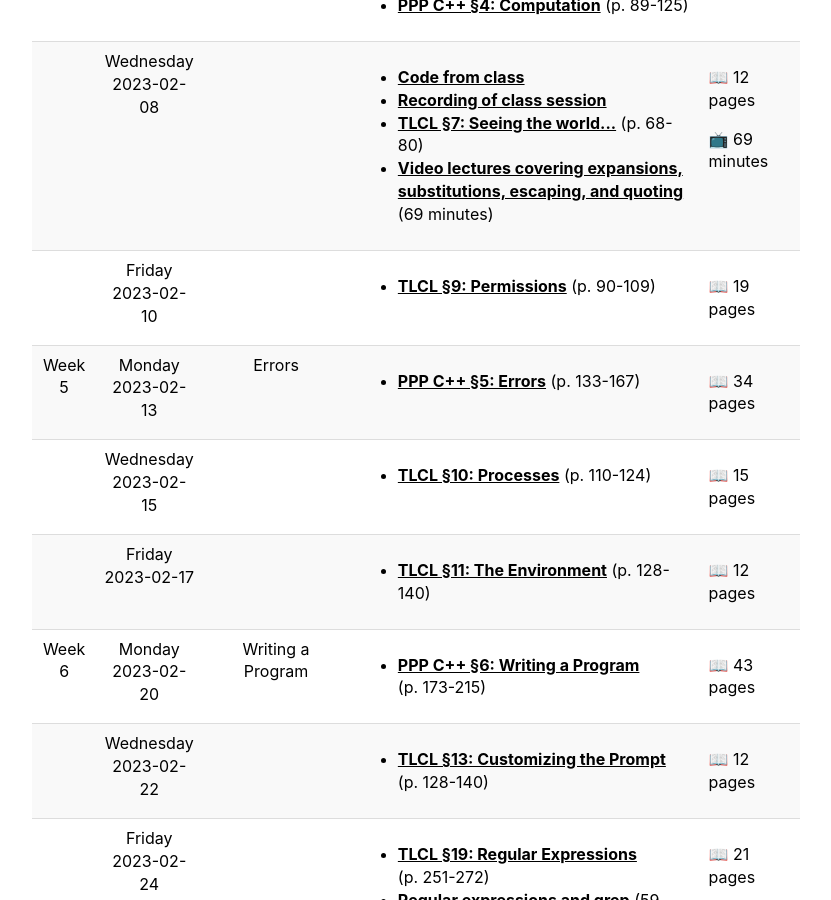
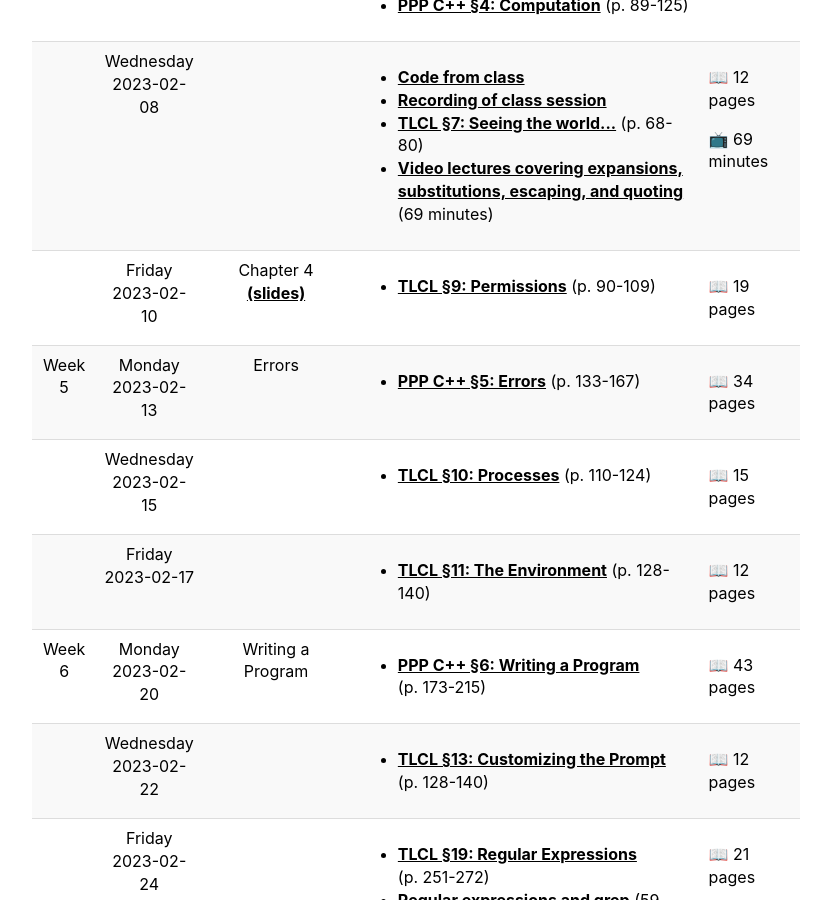
Before and after one commit to 2023-Fall-UAF-CS201/2023-Fall-UAF-CS201.github.io, a Jekyll site: the page built from schedule.md, in a window 1280 px wide and 900 px high, scrolled down 1643 px. Shown: the whole window, without its empty margins (224-1055 px from the left). Built offline with Jekyll 4.4.1, drawn with Linux system fonts in a browser that asks for light colours.

Commit message:
Update schedule.yaml

```diff
--- a/_data/schedule.yaml
+++ b/_data/schedule.yaml
@@ -285,6 +285,8 @@
 -
 #  topic: ""
   day_of_week: 4
+  topic: "Chapter 4"
+  slides: ../slides/week4
 #  slides: ../assets/pdf/cs201-0304-functions-4.pdf
   reading:
     -
```
